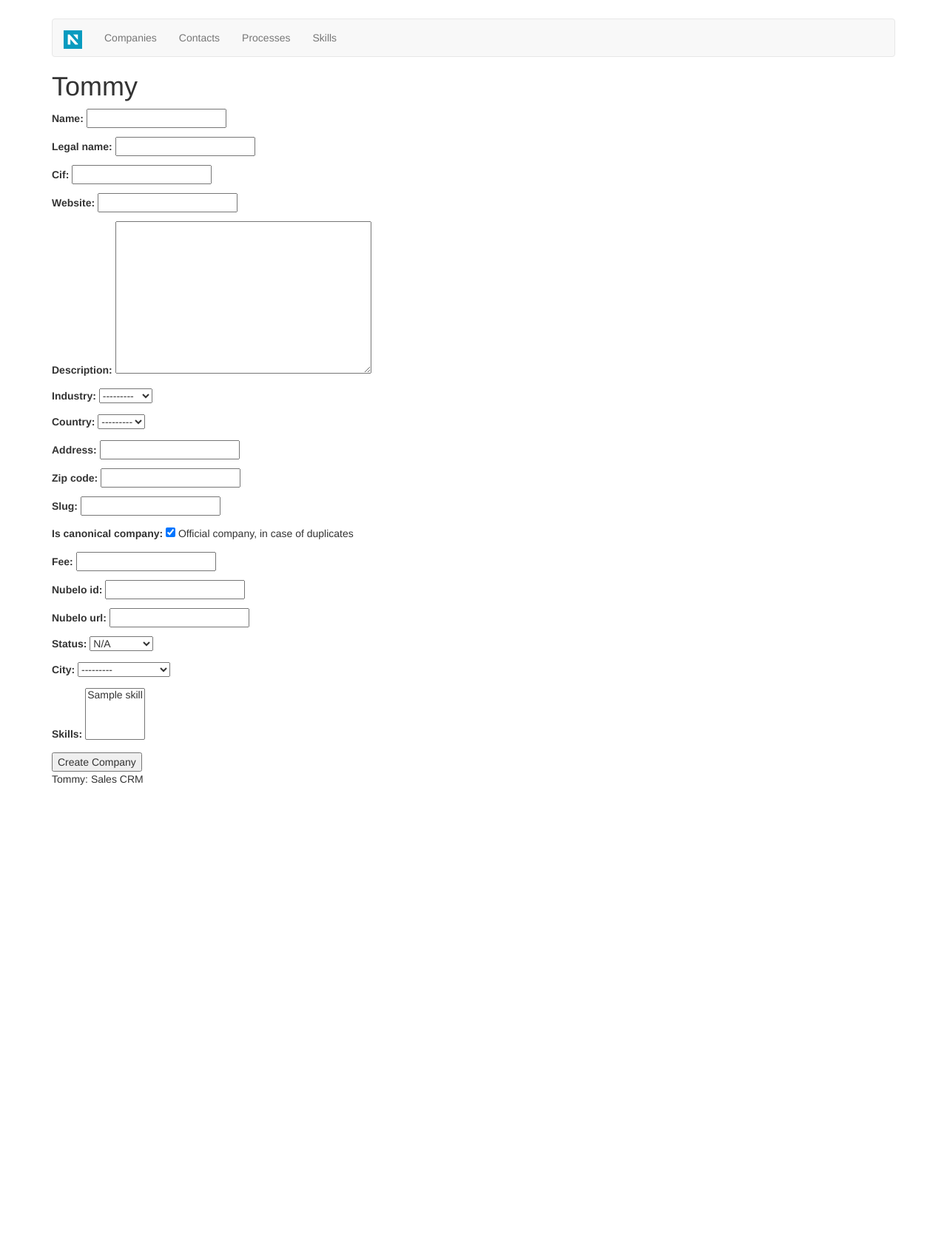
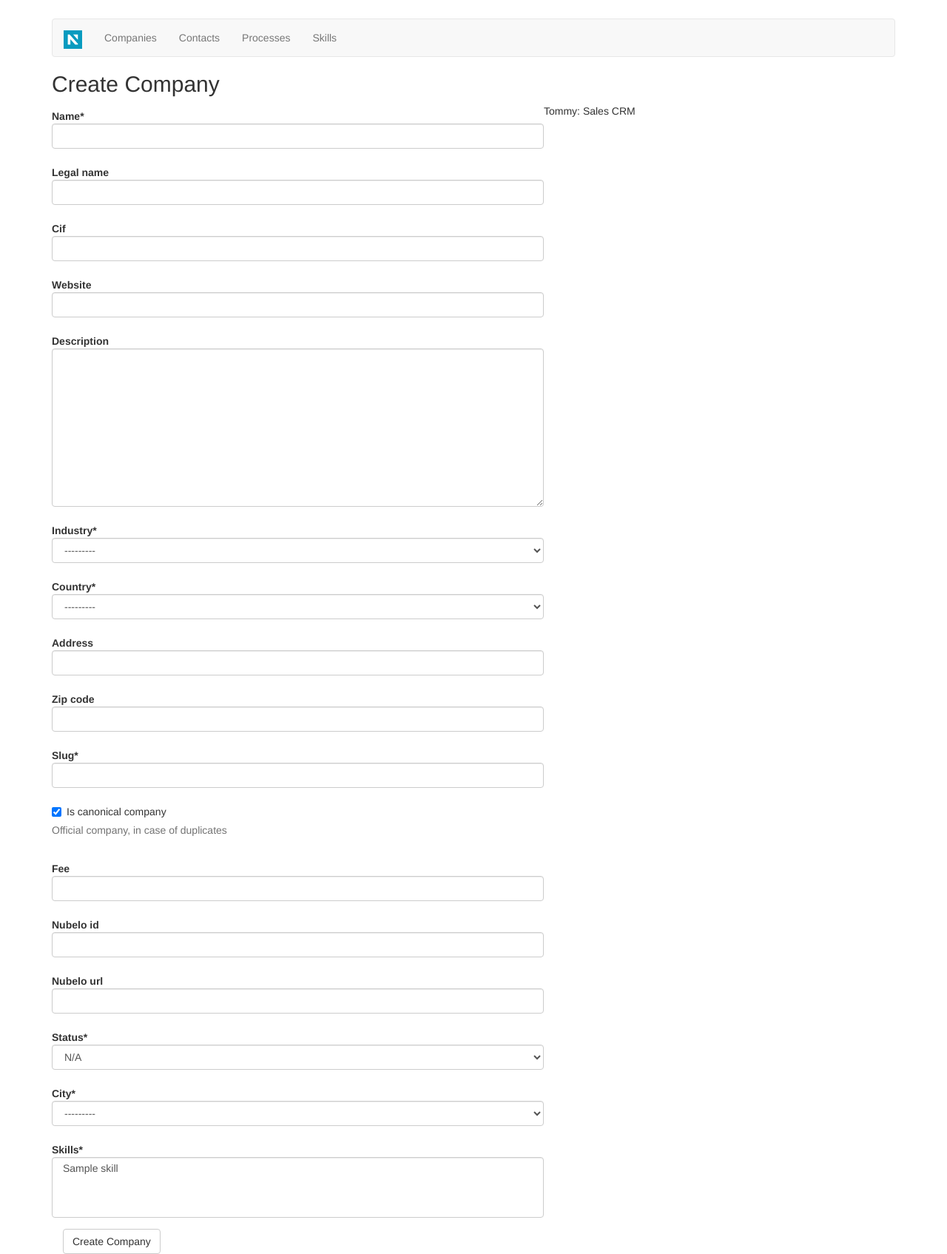
Before and after one commit to RodrigoVillatoro/recruiting_crm, a Django app: page /company/create/ in a window 1280 px wide. Shown: the whole page at 74% size. Before the commit the page ends 1061 px from the top, so only its background shows below. Run offline with Django 3.2, Linux system fonts and the light colour scheme; tables that the repository leaves empty hold one stand-in row (values such as "Sample post"); parts of the project's set-up code (start-up, migrations or seed data) failed here and were passed over; some libraries are stand-ins or nearby versions.

Commit message:
crispy forms

```diff
--- a/tommy/crm/templates/crm/company_form.html
+++ b/tommy/crm/templates/crm/company_form.html
@@ -1,17 +1,17 @@
 {% extends parent_template|default:'crm/base_crm.html' %}
+{% load crispy_forms_tags %}
 
 {% block title %}
   {{ block.super }} - Create Company
 {% endblock %}
 
 {% block content %}
-  <div>
-    <div>
-      <form action="{% url 'crm_company_create' %}" method="post">
-        {% csrf_token %}
-        {{ form.as_p }}
-        <button type="submit">Create Company</button>
-      </form>
-    </div>
+  <h2>Create Company</h2>
+  <div class="col-md-7">
+    <form action="{% url 'crm_company_create' %}" method="post" class="form-horizontal">
+      {% csrf_token %}
+      {{ form|crispy }}
+      <input class="btn btn-default" type="submit" value="Create Company">
+    </form>
   </div>
 {% endblock %}
--- a/tommy/templates/base.html
+++ b/tommy/templates/base.html
@@ -11,6 +11,7 @@
 </head>
 <body>
   <div class="container">
+    <header>
       <nav class="navbar navbar-default">
           <div class="container-fluid">
             <div class="navbar-header">
@@ -29,9 +30,6 @@
             </div>
           </div>
         </nav>
-    <div>
-      <header>
-        <h1>Tommy</h1>
       </header>
       {% if messages %}
         <div>
@@ -58,6 +56,5 @@
         <p>Tommy: Sales CRM</p>
       </footer>
     </div>
-  </div>
 </body>
 </html>
--- a/tommy/tommy/settings.py
+++ b/tommy/tommy/settings.py
@@ -39,6 +39,7 @@ INSTALLED_APPS = [
     'django.contrib.sessions',
     'django.contrib.messages',
     'django.contrib.staticfiles',
+    'crispy_forms',
     'crm',
 ]
 
@@ -125,3 +126,5 @@ USE_TZ = True
 
 STATIC_URL = '/static/'
 STATICFILES_DIRS = (os.path.join(BASE_DIR, 'static'),)
+
+CRISPY_TEMPLATE_PACK = 'bootstrap3'
```
Lines whose indentation alone changed are shown as unchanged.
